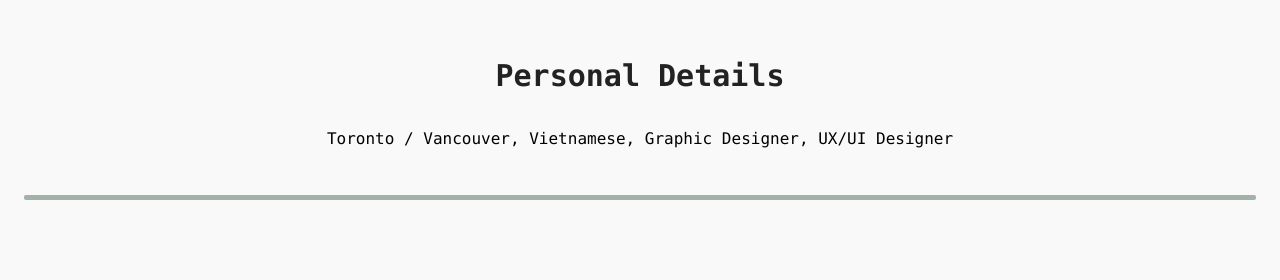
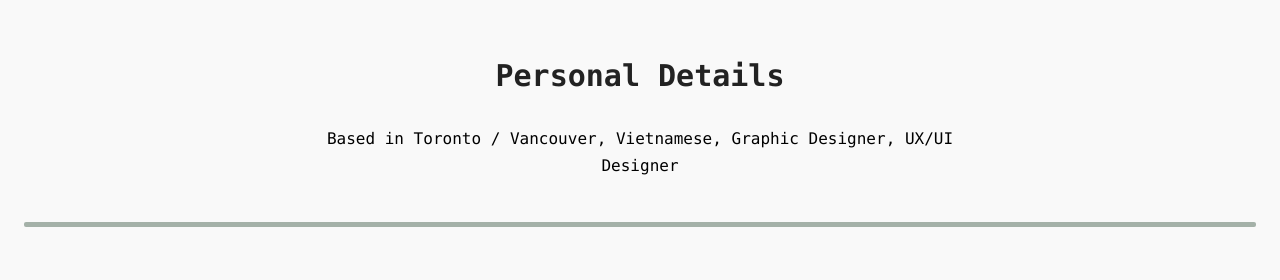
Before and after one commit to CardZard/Cardin, a plain HTML site: page index.html in a window 1280 px wide. Shown: the part 1300-1580 px from the top of the page. Drawn offline with Linux system fonts and the light colour scheme.

Commit message:
Update index.html

```diff
--- a/index.html
+++ b/index.html
@@ -38,7 +38,7 @@
     <section id="personal-details">
       <article>
         <h2>Personal Details</h2>
-        <p>Toronto / Vancouver, Vietnamese, Graphic Designer, UX/UI Designer</p>
+        <p>Based in Toronto / Vancouver, Vietnamese, Graphic Designer, UX/UI Designer</p>
       </article>
     </section>
 
```
